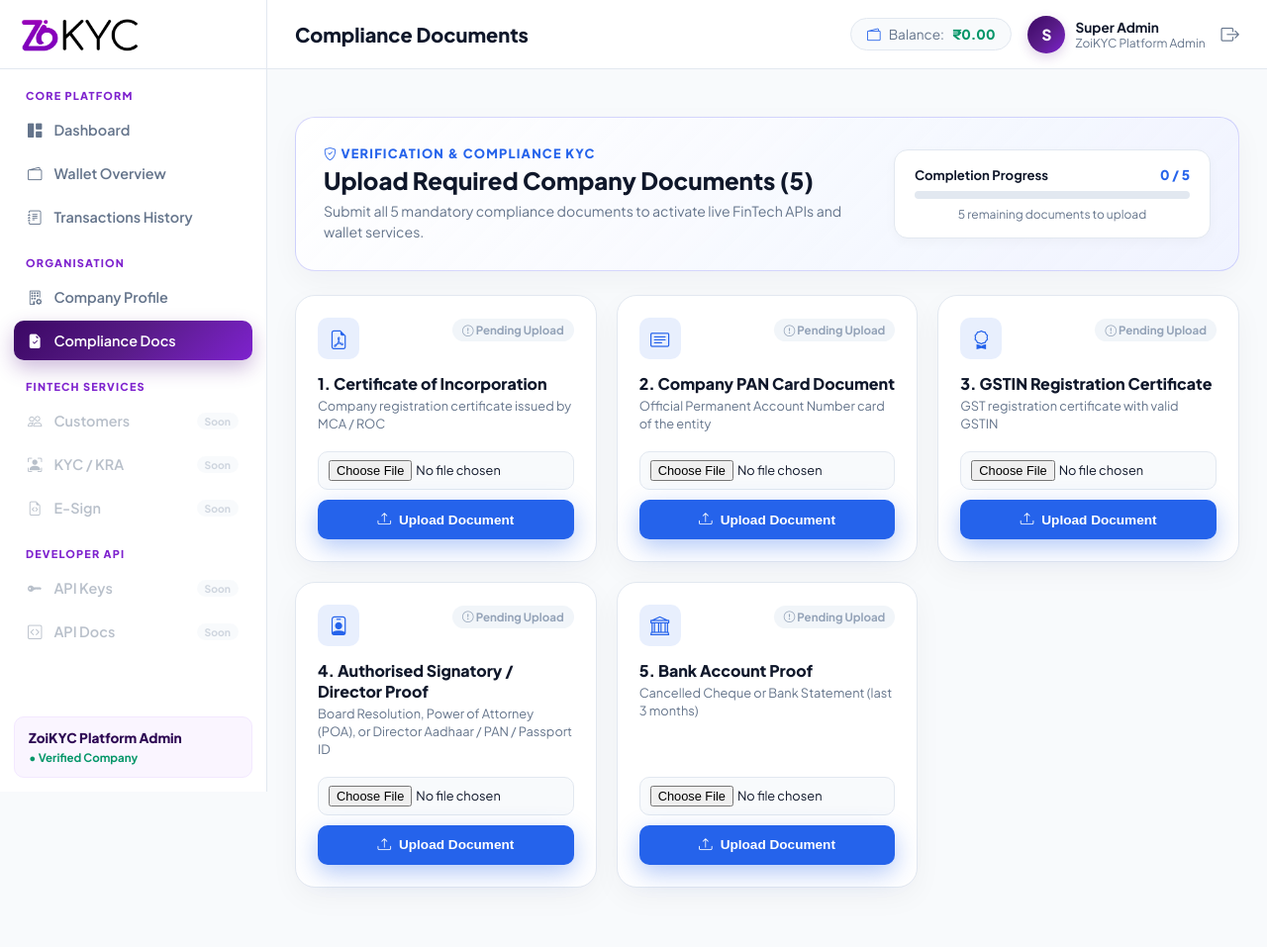
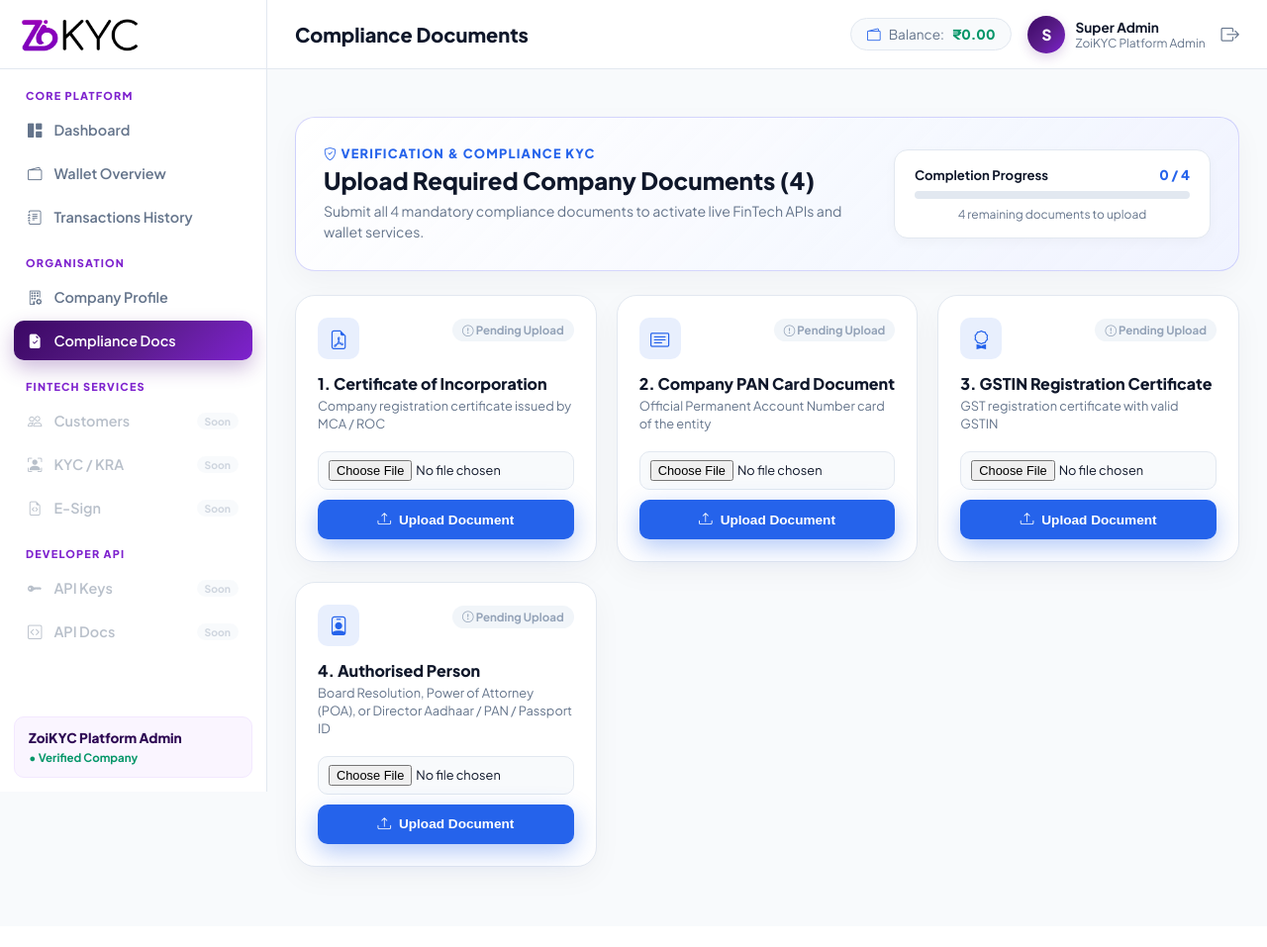
Before and after one commit to vijayvaishnav1011/zoikyc, a Flask app: page /company/documents in a window 1280 px wide. Shown: the whole page at 99% size. After the commit the page ends 886 px from the top, so only its background shows below. Run offline with Flask 3, Linux system fonts and the light colour scheme; a user stored in the database is signed in; data comes from the database, SQL or seed files in the repository; data that the repository does not hold is empty; some libraries are stand-ins or nearby versions.

Commit message:
Update mandatory compliance KYC documents to exactly 4 by removing bank account proof

```diff
--- a/app/company/forms.py
+++ b/app/company/forms.py
@@ -39,8 +39,7 @@ class CompanyDocumentUploadForm(FlaskForm):
         ('certificate_of_incorporation', '1. Certificate of Incorporation / Registration Certificate'),
         ('company_pan', '2. Company PAN Card Document'),
         ('gst_certificate', '3. GSTIN Registration Certificate'),
-        ('board_resolution', '4. Authorised Signatory Board Resolution / ID Proof'),
-        ('bank_proof', '5. Bank Account Proof (Cancelled Cheque / Statement)')
+        ('board_resolution', '4. Authorised Signatory / Director KYC Proof (Board Resolution / POA / ID)')
     ], validators=[DataRequired()])
 
     document_file = FileField('Upload Document File (PDF, PNG, JPG, DOCX) *', validators=[
--- a/app/company/services.py
+++ b/app/company/services.py
@@ -10,8 +10,7 @@ REQUIRED_DOCUMENTS = {
     'certificate_of_incorporation': 'Certificate of Incorporation / Registration',
     'company_pan': 'Company PAN Card Document',
     'gst_certificate': 'GSTIN Registration Certificate',
-    'board_resolution': 'Authorised Signatory / Director KYC Proof (Board Resolution / POA / ID)',
-    'bank_proof': 'Bank Account Proof (Cancelled Cheque / Statement)'
+    'board_resolution': 'Authorised Signatory / Director KYC Proof (Board Resolution / POA / ID)'
 }
 
 def upload_company_document(company_id, document_type, file_storage, notes=None):
--- a/app/templates/admin/company_detail.html
+++ b/app/templates/admin/company_detail.html
@@ -60,8 +60,8 @@
 <div class="card" style="margin-bottom: 24px;">
   <div style="display: flex; justify-content: space-between; align-items: center; margin-bottom: 20px; flex-wrap: wrap; gap: 10px;">
     <div>
-      <h3 style="font-size: 1.1rem; font-weight: 800; color: var(--text-dark);">Mandatory Compliance Documents Verification (5)</h3>
-      <p style="font-size: 0.82rem; color: var(--text-muted);">Review uploaded legal documents. Approving all 5 automatically verifies the organization.</p>
+      <h3 style="font-size: 1.1rem; font-weight: 800; color: var(--text-dark);">Mandatory Compliance Documents Verification (4)</h3>
+      <p style="font-size: 0.82rem; color: var(--text-muted);">Review uploaded legal documents. Approving all 4 automatically verifies the organization.</p>
     </div>
   </div>
 
--- a/app/templates/company/documents.html
+++ b/app/templates/company/documents.html
@@ -5,36 +5,44 @@
 
 {% block content %}
 <!-- Verification Banner Card -->
-<div class="card" style="background: linear-gradient(135deg, rgba(255, 255, 255, 0.95) 0%, rgba(238, 242, 255, 0.8) 100%); border-color: rgba(99, 102, 241, 0.25); margin-bottom: 24px;">
+<div class="card"
+  style="background: linear-gradient(135deg, rgba(255, 255, 255, 0.95) 0%, rgba(238, 242, 255, 0.8) 100%); border-color: rgba(99, 102, 241, 0.25); margin-bottom: 24px;">
   <div style="display: flex; justify-content: space-between; align-items: center; flex-wrap: wrap; gap: 20px;">
     <div style="flex: 1; min-width: 260px;">
-      <div style="font-size: 0.8rem; text-transform: uppercase; color: var(--tiancai-blue); font-weight: 800; letter-spacing: 1.2px; margin-bottom: 4px;">
+      <div
+        style="font-size: 0.8rem; text-transform: uppercase; color: var(--tiancai-blue); font-weight: 800; letter-spacing: 1.2px; margin-bottom: 4px;">
         <i class="bi bi-shield-check"></i> Verification & Compliance KYC
       </div>
       <h1 style="font-size: 1.5rem; font-weight: 800; color: var(--text-dark); margin-bottom: 6px;">
-        Upload Required Company Documents (5)
+        Upload Required Company Documents (4)
       </h1>
       <p style="color: var(--text-muted); font-size: 0.88rem; max-width: 680px; line-height: 1.5;">
-        Submit all 5 mandatory compliance documents to activate live FinTech APIs and wallet services.
+        Submit all 4 mandatory compliance documents to activate live FinTech APIs and wallet services.
       </p>
     </div>
 
-    <div style="background: #ffffff; padding: 16px 20px; border-radius: var(--radius-lg); border: 1px solid var(--border-input); box-shadow: 0 4px 12px rgba(0,0,0,0.03); width: 100%; max-width: 320px;">
+    <div
+      style="background: #ffffff; padding: 16px 20px; border-radius: var(--radius-lg); border: 1px solid var(--border-input); box-shadow: 0 4px 12px rgba(0,0,0,0.03); width: 100%; max-width: 320px;">
       <div style="display: flex; justify-content: space-between; align-items: center; margin-bottom: 8px;">
         <span style="font-size: 0.82rem; font-weight: 700; color: var(--text-dark);">Completion Progress</span>
-        <span style="font-size: 0.85rem; font-weight: 800; color: var(--tiancai-blue);">{{ uploaded_dict | length }} / 5</span>
+        <span style="font-size: 0.85rem; font-weight: 800; color: var(--tiancai-blue);">{{ uploaded_dict | length }} /
+          4</span>
       </div>
 
       <!-- Progress Bar -->
-      <div style="width: 100%; height: 8px; background: #e2e8f0; border-radius: 6px; overflow: hidden; margin-bottom: 8px;">
-        <div style="width: {{ (uploaded_dict | length / 5) * 100 }}%; height: 100%; background: var(--tiancai-blue); transition: var(--transition);"></div>
+      <div
+        style="width: 100%; height: 8px; background: #e2e8f0; border-radius: 6px; overflow: hidden; margin-bottom: 8px;">
+        <div
+          style="width: {{ (uploaded_dict | length / 4) * 100 }}%; height: 100%; background: var(--tiancai-blue); transition: var(--transition);">
+        </div>
       </div>
 
       <div style="font-size: 0.75rem; color: var(--text-muted); text-align: center;">
-        {% if uploaded_dict | length >= 5 %}
-          <span style="color: #059669; font-weight: 700;"><i class="bi bi-check-circle-fill"></i> All Documents Uploaded</span>
+        {% if uploaded_dict | length >= 4 %}
+        <span style="color: #059669; font-weight: 700;"><i class="bi bi-check-circle-fill"></i> All Documents
+          Uploaded</span>
         {% else %}
-          <span>{{ 5 - (uploaded_dict | length) }} remaining documents to upload</span>
+        <span>{{ 4 - (uploaded_dict | length) }} remaining documents to upload</span>
         {% endif %}
       </div>
     </div>
@@ -52,23 +60,29 @@
 {% endif %}
 {% endwith %}
 
-<!-- 5 Document Cards Grid -->
-<div style="display: grid; grid-template-columns: repeat(auto-fit, minmax(280px, 1fr)); gap: 20px; margin-bottom: 32px;">
+<!-- 4 Document Cards Grid -->
+<div
+  style="display: grid; grid-template-columns: repeat(auto-fit, minmax(280px, 1fr)); gap: 20px; margin-bottom: 32px;">
 
   {% set doc_cards = [
-    ('certificate_of_incorporation', '1. Certificate of Incorporation', 'Company registration certificate issued by MCA / ROC', 'bi-file-earmark-pdf'),
-    ('company_pan', '2. Company PAN Card Document', 'Official Permanent Account Number card of the entity', 'bi-card-text'),
+  ('certificate_of_incorporation', '1. Certificate of Incorporation', 'Company registration certificate issued by MCA /
+  ROC', 'bi-file-earmark-pdf'),
+  ('company_pan', '2. Company PAN Card Document', 'Official Permanent Account Number card of the entity',
+  'bi-card-text'),
   ('gst_certificate', '3. GSTIN Registration Certificate', 'GST registration certificate with valid GSTIN', 'bi-award'),
-    ('board_resolution', '4. Authorised Signatory / Director Proof', 'Board Resolution, Power of Attorney (POA), or Director Aadhaar / PAN / Passport ID', 'bi-person-badge'),
-    ('bank_proof', '5. Bank Account Proof', 'Cancelled Cheque or Bank Statement (last 3 months)', 'bi-bank')
+  ('board_resolution', '4. Authorised Person', 'Board Resolution, Power of Attorney (POA), or Director Aadhaar / PAN /
+  Passport ID', 'bi-person-badge')
   ] %}
 
   {% for doc_key, title, subtitle, icon in doc_cards %}
   {% set uploaded = uploaded_dict.get(doc_key) %}
-  <div class="card" style="margin-bottom: 0; display: flex; flex-direction: column; justify-content: space-between; border-color: {% if uploaded %}rgba(5, 150, 105, 0.3){% else %}var(--border-input){% endif %}; padding: 22px;">
+  <div class="card"
+    style="margin-bottom: 0; display: flex; flex-direction: column; justify-content: space-between; border-color: {% if uploaded %}rgba(5, 150, 105, 0.3){% else %}var(--border-input){% endif %}; padding: 22px;">
     <div>
-      <div style="display: flex; justify-content: space-between; align-items: flex-start; margin-bottom: 14px; gap: 8px;">
-        <div style="width: 42px; height: 42px; border-radius: var(--radius-md); background: {% if uploaded %}rgba(5, 150, 105, 0.12){% else %}rgba(37, 99, 235, 0.1){% endif %}; color: {% if uploaded %}#059669{% else %}var(--tiancai-blue){% endif %}; display: flex; align-items: center; justify-content: center; font-size: 1.2rem; flex-shrink: 0;">
+      <div
+        style="display: flex; justify-content: space-between; align-items: flex-start; margin-bottom: 14px; gap: 8px;">
+        <div
+          style="width: 42px; height: 42px; border-radius: var(--radius-md); background: {% if uploaded %}rgba(5, 150, 105, 0.12){% else %}rgba(37, 99, 235, 0.1){% endif %}; color: {% if uploaded %}#059669{% else %}var(--tiancai-blue){% endif %}; display: flex; align-items: center; justify-content: center; font-size: 1.2rem; flex-shrink: 0;">
           <i class="bi {{ icon }}"></i>
         </div>
 
@@ -79,10 +93,12 @@
           {% elif uploaded.status == 'rejected' %}
           <span class="metric-badge badge-debit"><i class="bi bi-x-circle-fill"></i> Rejected</span>
           {% else %}
-              <span class="metric-badge" style="background: rgba(217, 119, 6, 0.12); color: #d97706;"><i class="bi bi-clock-history"></i> Under Review</span>
+          <span class="metric-badge" style="background: rgba(217, 119, 6, 0.12); color: #d97706;"><i
+              class="bi bi-clock-history"></i> Under Review</span>
           {% endif %}
           {% else %}
-            <span class="metric-badge" style="background: #f1f5f9; color: var(--text-light);"><i class="bi bi-exclamation-circle"></i> Pending Upload</span>
+          <span class="metric-badge" style="background: #f1f5f9; color: var(--text-light);"><i
+              class="bi bi-exclamation-circle"></i> Pending Upload</span>
           {% endif %}
         </div>
       </div>
@@ -91,8 +107,10 @@
       <p style="font-size: 0.8rem; color: var(--text-muted); line-height: 1.4; margin-bottom: 18px;">{{ subtitle }}</p>
 
       {% if uploaded %}
-      <div style="background: #f8fafc; border: 1px solid var(--border-input); padding: 12px 14px; border-radius: var(--radius-md); font-size: 0.8rem; color: var(--text-dark); margin-bottom: 16px;">
-        <div style="font-weight: 700; display: flex; align-items: center; gap: 6px; overflow: hidden; text-overflow: ellipsis; white-space: nowrap; color: var(--tiancai-purple-dark);">
+      <div
+        style="background: #f8fafc; border: 1px solid var(--border-input); padding: 12px 14px; border-radius: var(--radius-md); font-size: 0.8rem; color: var(--text-dark); margin-bottom: 16px;">
+        <div
+          style="font-weight: 700; display: flex; align-items: center; gap: 6px; overflow: hidden; text-overflow: ellipsis; white-space: nowrap; color: var(--tiancai-purple-dark);">
           <i class="bi bi-paperclip" style="color: var(--tiancai-blue);"></i> {{ uploaded.document_name }}
         </div>
         <div style="font-size: 0.72rem; color: var(--text-light); margin-top: 3px;">
@@ -106,7 +124,9 @@
 
         <!-- Direct View / Preview Button for the Client -->
         <div style="margin-top: 10px;">
-          <a href="{{ url_for('company.download_document', doc_id=uploaded.id) }}" target="_blank" class="lang-toggle-pill" style="text-decoration: none; padding: 5px 12px; font-size: 0.78rem; display: inline-flex; align-items: center; gap: 5px; background: #ede9fe; color: #6d28d9; border-color: #ddd6fe;">
+          <a href="{{ url_for('company.download_document', doc_id=uploaded.id) }}" target="_blank"
+            class="lang-toggle-pill"
+            style="text-decoration: none; padding: 5px 12px; font-size: 0.78rem; display: inline-flex; align-items: center; gap: 5px; background: #ede9fe; color: #6d28d9; border-color: #ddd6fe;">
             <i class="bi bi-eye-fill"></i> Direct View / Download
           </a>
         </div>
@@ -120,10 +140,12 @@
       <input type="hidden" name="document_type" value="{{ doc_key }}">
 
       <div style="margin-bottom: 10px;">
-        <input type="file" name="document_file" id="file_{{ doc_key }}" class="ref-form-control" accept=".pdf,.png,.jpg,.jpeg,.docx" required style="padding: 8px 10px; font-size: 0.8rem;">
+        <input type="file" name="document_file" id="file_{{ doc_key }}" class="ref-form-control"
+          accept=".pdf,.png,.jpg,.jpeg,.docx" required style="padding: 8px 10px; font-size: 0.8rem;">
       </div>
 
-      <button type="submit" class="btn-tiancai-pill" style="padding: 10px 16px; font-size: 0.85rem; border-radius: var(--radius-md); min-height: 40px;">
+      <button type="submit" class="btn-tiancai-pill"
+        style="padding: 10px 16px; font-size: 0.85rem; border-radius: var(--radius-md); min-height: 40px;">
         <i class="bi bi-upload"></i> {% if uploaded %}Replace Document{% else %}Upload Document{% endif %}
       </button>
     </form>
```
Also changed, not shown: app/admin/routes.py (+6 -7 lines). Lines whose indentation alone changed are shown as unchanged.
